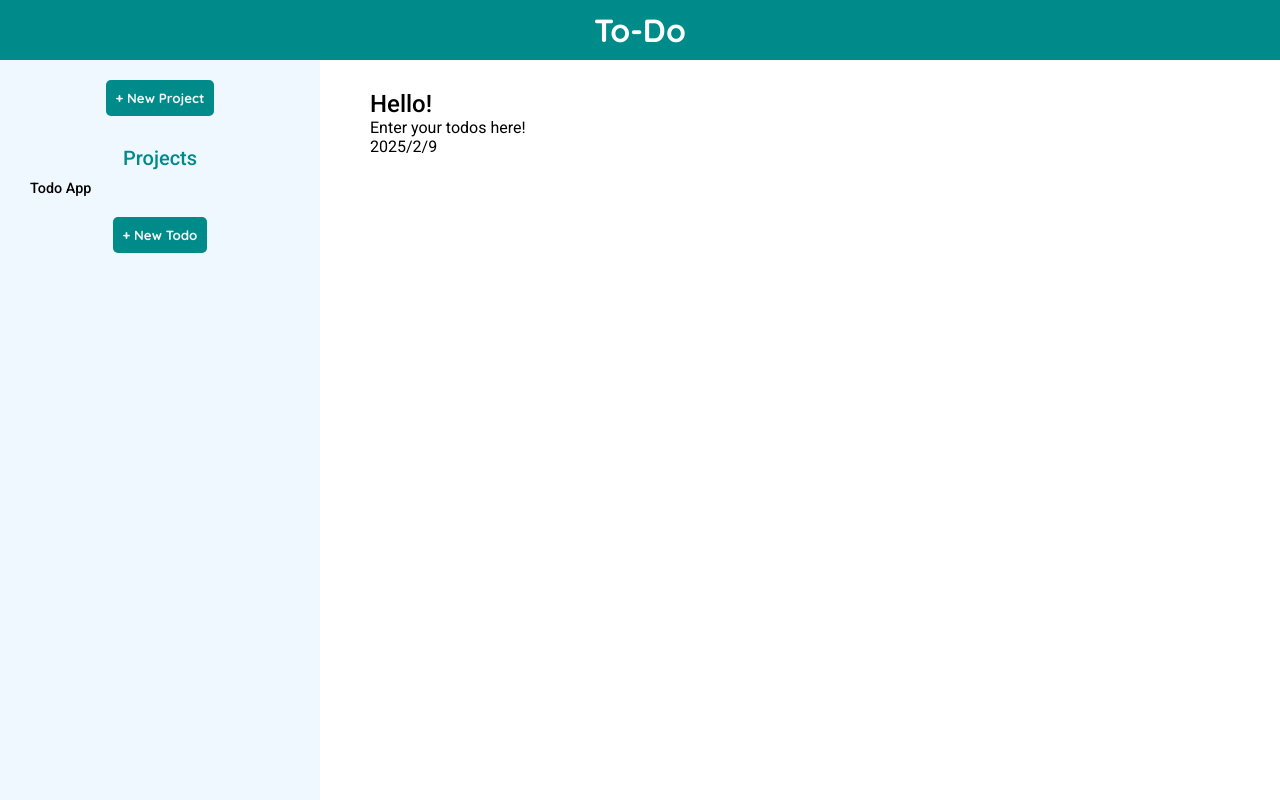
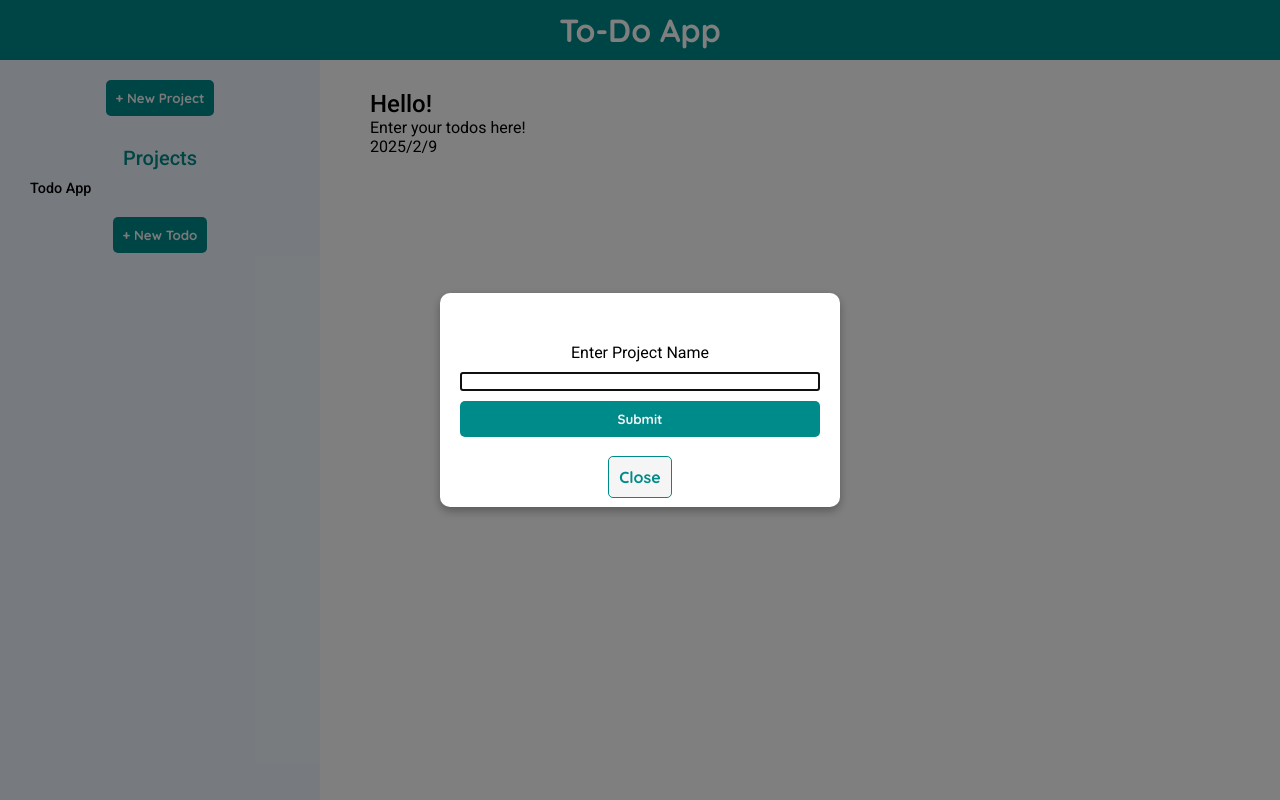
Before and after one commit to TalIQ501/todo_list, a website built with webpack: page src/template.html in a window 1280 px wide. Both pictures are taken after a click on the button "+ New Project". Built offline with nearby package versions, Linux system fonts and the light colour scheme.

Commit message:
Created an add project form

```diff
--- a/src/components/formHandlerAddProject.js
+++ b/src/components/formHandlerAddProject.js
@@ -0,0 +1,6 @@
+export const formHandlerAddProject = (formData, projectManager) => {
+    const projName = formData;
+
+    const newProj = projectManager.createProject();
+    newProj.changeProjectName(projName);
+}
--- a/src/index.js
+++ b/src/index.js
@@ -9,6 +9,13 @@ import './styles.css';
 const pm = projectManager();
 const tm = todoManager();
 const dm = displayManager();
+
+const dialogProject = document.getElementById('dialog-project');
+const btnCloseProject = document.getElementById('dialog-project-close');
+btnCloseProject.addEventListener('click', () => dialogProject.close());
+
+const btnAddProject = document.getElementById('btn-add-project');
+btnAddProject.addEventListener('click', () => dialogProject.showModal())
 
 const defaulTodo = tm.createTodo();
 defaulTodo.changeTitle('Hello!');
--- a/src/styles.css
+++ b/src/styles.css
@@ -27,6 +27,62 @@ header {
     color: white;
 }
 
+.btn-primary,
+.btn-secondary {
+    padding: 10px;
+    border-style: none;
+    border-radius: 5px;
+    font-family: 'Quicksand';
+    font-weight: 700;
+}
+
+.btn-primary {
+    background-color: var(--aquamarine);
+    color: whitesmoke;
+}
+
+.btn-secondary {
+    background-color: whitesmoke;
+    color: var(--aquamarine);
+    border: 1px solid var(--aquamarine);
+}
+
+.btn-primary:hover,
+.btn-secondary:hover {
+    transform: scale(1.25);
+}
+
+.dialog-form {
+    position: fixed;
+    top: 50%;
+    left: 50%;
+    transform: translate(-50%, -50%);
+    min-width: 400px;
+    min-height: 200px;
+    border: none;
+    border-radius: 10px;
+    padding: 20px;
+    box-shadow: 0 4px 10px rgba(0, 0, 0, 0.3);
+    text-align: center;
+}
+
+.form-enter-data {
+    display: flex;
+    flex-direction: column;
+    gap: 10px;
+    margin: 30px 0px;
+    flex: 0;
+}
+
+.form-enter-data .btn-primary {
+    width: auto;
+    flex: 0 0 auto;
+}
+
+dialog::backdrop {
+    background: rgba(0, 0, 0, 0.5);
+}
+
 #content {
     display: flex;
     flex-direction: row;
@@ -45,20 +101,6 @@ header {
     align-content: center;
     text-align: center;
     gap: 20px;
-}
-
-.btn-normal {
-    padding: 10px;
-    border-style: none;
-    border-radius: 5px;
-    background-color: var(--aquamarine);
-    font-family: 'Quicksand';
-    font-weight: 700;
-    color: whitesmoke;
-}
-
-.btn-normal:hover {
-    transform: scale(1.25);
 }
 
 .sidebar-section {
--- a/src/template.html
+++ b/src/template.html
@@ -7,15 +7,23 @@
 </head>
 <body>
     <header>
-        <h1>To-Do</h1>
+        <h1>To-Do App</h1>
     </header>
+    <dialog id="dialog-project" class="dialog-form">
+        <form id="form-project" class="form-enter-data">
+            <label for="input-add-project">Enter Project Name</label>
+            <input type="text">
+            <button id="project-submit" class="btn-primary">Submit</button>
+        </form>
+        <buttoni id="dialog-project-close" class="btn-secondary">Close</button>
+    </dialog>
     <section id="content">
         <div id="sidebar" class="sidebar">
-            <button id="btn-new-project" class="btn-add btn-normal"> + New Project</button>
+            <button id="btn-add-project" class="btn-primary">+ New Project</button>
             <div id="project-list" class="sidebar-section">
                 <p class="sidebar-header">Projects</p>
             </div>
-            <button id="btn-add-todo" class="btn-add btn-normal"> + New Todo</button>
+            <button id="btn-add-todo" class="btn-primary">+ New Todo</button>
         </div>
         <div id="todos">
 
```
